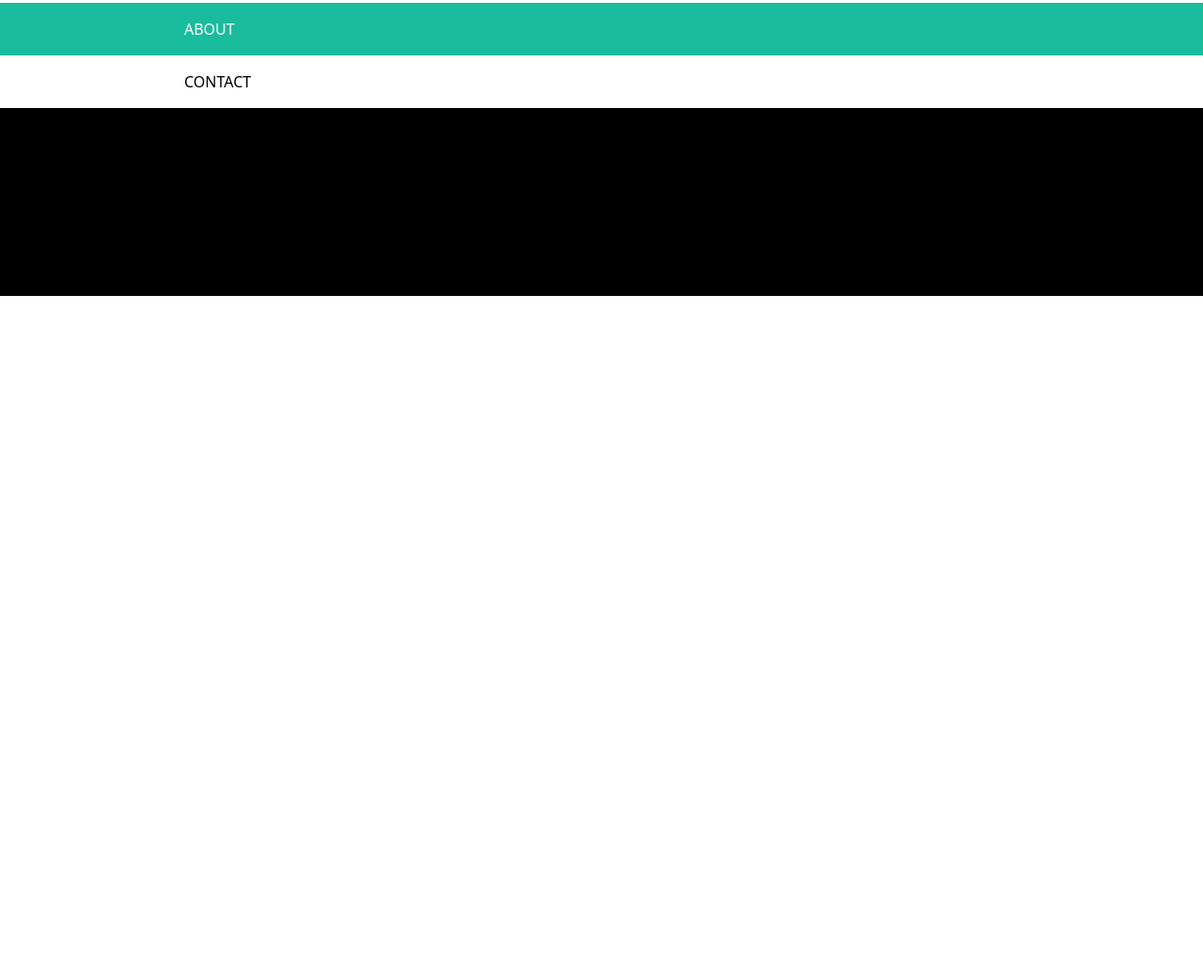
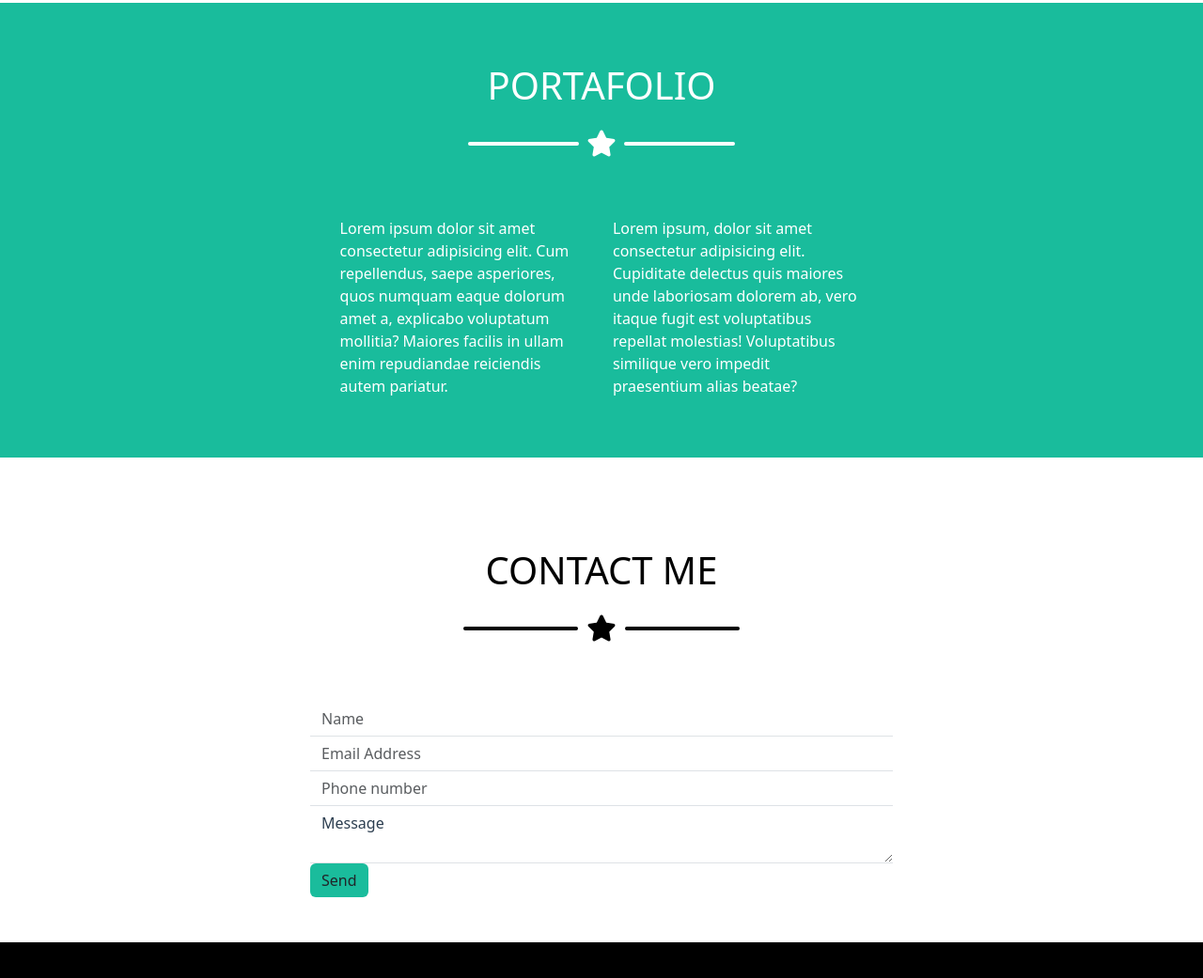
Before and after one commit to Matteo0421/html-css-bootstrap-freelancer, a plain HTML site: page index.html in a window 1280 px wide. Shown: the part 1431-2472 px from the top of the page at 94% size. Before the commit the page ends 1746 px from the top, so only its background shows below. Drawn offline with nearby package versions, Linux system fonts and the light colour scheme.

Commit message:
[end]main

```diff
--- a/assets/css/style.css
+++ b/assets/css/style.css
@@ -52,6 +52,31 @@ img{
   max-width: 100%;
 }
 
+.my-form input,
+.my-form textarea{
+  border-top: none;
+  border-left: none;
+  border-right: none;
+  border-radius: 0;
+}
+
+.my-form input:focus,
+.my-form textarea:focus{
+  box-shadow: none;
+}
+
+.my-form input ::placeholder,
+.my-form textarea::placeholder{
+  color: #2b3d4f;
+}
+.my-button{
+  background-color: #1abc9c;
+  border: none;
+}
+
+.my-button:hover{
+  background-color: °137964;
+}
 
 
 /* @media screen and(min-width:576px){
--- a/index.html
+++ b/index.html
@@ -72,7 +72,7 @@
       <div class="container">
         <div class="row  justify-content-center ">
           <div class="col d-flex flex-column align-items-center py-5 col-12 col-sm-8">
-            <h1>START BOOTSTRAP</h1>
+            <h1>PORTAFOLIO</h1>
             <div class="row align-items-center  w-50 py-3 ">
               <div class="col-5  border-bottom border-black  border-4 rounded-pill  "></div>
               <div class="col-2 d-flex justify-content-center  "><i class="fa-solid fa-star fs-3  "></i></div>
@@ -122,9 +122,25 @@
     <section class="section-light-green ">
 
       <div class="mc-container p-3">
-        <div class="row ">ABOUT</div>
-        <div class="row"></div>
-        <div class="row"></div>
+        <div class="row justify-content-center ">
+          <div class="col d-flex flex-column align-items-center py-5 col-12 col-sm-8">
+            <h1>PORTAFOLIO</h1>
+            <div class="row align-items-center  w-50 py-3 ">
+              <div class="col-5  border-bottom border-white   border-4 rounded-pill  "></div>
+              <div class="col-2 d-flex justify-content-center  "><i class="fa-solid fa-star fs-3  "></i></div>
+              <div class="col-5 border-bottom border-white   border-4 rounded-pill  "></div>
+            </div>
+        </div>
+        <div class="row">
+          <div class="mc-container">
+            <div class="container-fluid ">
+              <div class="row row-cols-1 row-cols-lg-2 pb-5 ">
+                <div class="col">Lorem ipsum dolor sit amet consectetur adipisicing elit. Cum repellendus, saepe asperiores, quos numquam eaque dolorum amet a, explicabo voluptatum mollitia? Maiores facilis in ullam enim repudiandae reiciendis autem pariatur.</div>
+                <div class="col">Lorem ipsum, dolor sit amet consectetur adipisicing elit. Cupiditate delectus quis maiores unde laboriosam dolorem ab, vero itaque fugit est voluptatibus repellat molestias! Voluptatibus similique vero impedit praesentium alias beatae?</div>
+              </div>
+            </div>
+          </div>
+        </div>
       </div>
 
     </section>
@@ -133,12 +149,31 @@
 
     <!--  SECTION CONTACT-ME -->
 
-    <section class="section-white">
+    <section class="section-white py-5 ">
 
       <div class="mc-container">
-        <div class="row p-3">CONTACT</div>
-        <div class="row"></div>
-        <div class="row"></div>
+        <div class="row justify-content-center ">
+          <div class="col d-flex flex-column align-items-center py-5 col-12 col-sm-8">
+            <h1>CONTACT ME</h1>
+            <div class="row align-items-center  w-50 py-3 ">
+              <div class="col-5  border-bottom border-black  border-4 rounded-pill  "></div>
+              <div class="col-2 d-flex justify-content-center  "><i class="fa-solid fa-star fs-3  "></i></div>
+              <div class="col-5 border-bottom border-black  border-4 rounded-pill  "></div>
+            </div>
+          </div>
+        </div>
+        <div class="row">
+          <div class="mc-container">
+            <form action="#" class="my-form">
+              <input type="text" class="form-control " placeholder="Name">
+              <input type="email" class="form-control " placeholder="Email Address" >
+              <input type="text" class="form-control " placeholder="Phone number">
+              <textarea  class="form-control " placeholder="Message " id="floatingtextarea" ></textarea>
+              <button type="submit" class="my-button btn btn-succes">Send</button>
+            </form>
+          </div>
+        </div>
+
       </div>
 
     </section>
```
